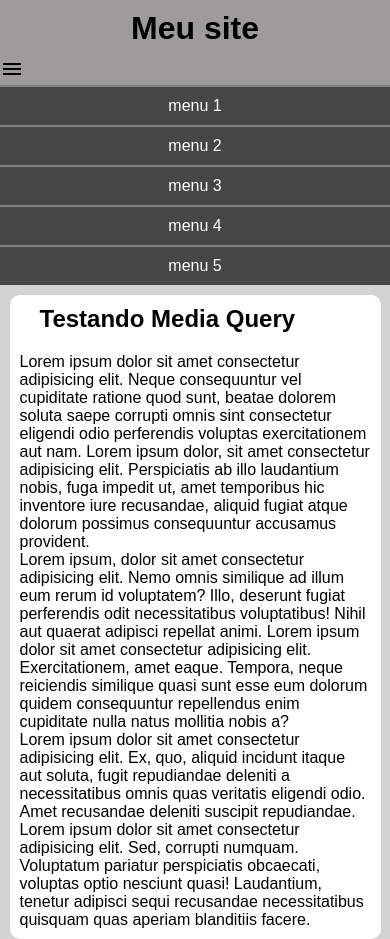
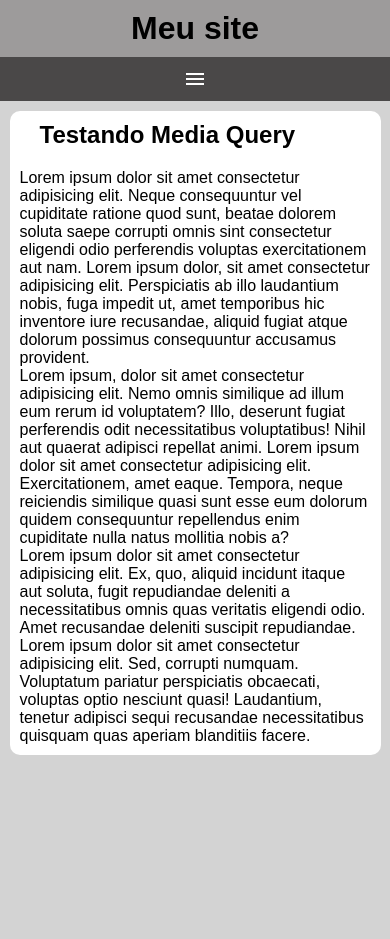
Before and after one commit to Danilo224/html-css, a plain HTML site: page exercicios/exer026/mq005/index.html in a window 390 px wide. After the commit the page ends 844 px from the top, so only its background shows below. Drawn offline with Linux system fonts and the light colour scheme.

Commit message:
exer005media query

```diff
--- a/exercicios/exer026/mq005/estilos/style.css
+++ b/exercicios/exer026/mq005/estilos/style.css
@@ -16,8 +16,20 @@ header > h1 {
     padding: 10px;
     text-align: center;
 }
+i#burguer {
+    background-color: rgb(74, 72, 72);
+    color: white;
+    display: block;
+    text-align: center;
+    padding: 10px;
+    cursor: pointer;
+}
+i#burguer:hover {
+    background-color: white;
+    color: black;
+}
 menu {
-    display: block;
+    display: none;
 }
 menu > ul {
     list-style-type: none;
@@ -46,5 +58,4 @@ article > h2 {
     text-align: justify;
     margin-bottom: 20px;
     text-indent: 20px;
-
 }
--- a/exercicios/exer026/mq005/index.html
+++ b/exercicios/exer026/mq005/index.html
@@ -11,14 +11,15 @@
 <body>
     <header>
         <h1>Meu site</h1>
-        <span class="material-icons">menu</span>
-        <menu>
+        <i id="burguer" class="material-icons" onclick="clickMenu()">menu</menu></i>
+
+        <menu id="itens">
           <ul>
-            <li><a href="#">menu 1</a></li>
-            <li><a href="#">menu 2</a></li>
-            <li><a href="#">menu 3</a></li>
-            <li><a href="#">menu 4</a></li>
-            <li><a href="#">menu 5</a></li>
+            <li><a href="#">opção 1</a></li>
+            <li><a href="#">opção 2</a></li>
+            <li><a href="#">opção 3</a></li>
+            <li><a href="#">opção 4</a></li>
+            <li><a href="#">opção 5</a></li>
           </ul>
         </menu>
   </header>
@@ -28,8 +29,17 @@
         <p>Lorem ipsum dolor sit amet consectetur adipisicing elit. Neque consequuntur vel cupiditate ratione quod sunt, beatae dolorem soluta saepe corrupti omnis sint consectetur eligendi odio perferendis voluptas exercitationem aut nam. Lorem ipsum dolor, sit amet consectetur adipisicing elit. Perspiciatis ab illo laudantium nobis, fuga impedit ut, amet temporibus hic inventore iure recusandae, aliquid fugiat atque dolorum possimus consequuntur accusamus provident.</p>
        <p>Lorem ipsum, dolor sit amet consectetur adipisicing elit. Nemo omnis similique ad illum eum rerum id voluptatem? Illo, deserunt fugiat perferendis odit necessitatibus voluptatibus! Nihil aut quaerat adipisci repellat animi. Lorem ipsum dolor sit amet consectetur adipisicing elit. Exercitationem, amet eaque. Tempora, neque reiciendis similique quasi sunt esse eum dolorum quidem consequuntur repellendus enim cupiditate nulla natus mollitia nobis a?</p>
        <p>Lorem ipsum dolor sit amet consectetur adipisicing elit. Ex, quo, aliquid incidunt itaque aut soluta, fugit repudiandae deleniti a necessitatibus omnis quas veritatis eligendi odio. Amet recusandae deleniti suscipit repudiandae. Lorem ipsum dolor sit amet consectetur adipisicing elit. Sed, corrupti numquam. Voluptatum pariatur perspiciatis obcaecati, voluptas optio nesciunt quasi! Laudantium, tenetur adipisci sequi recusandae necessitatibus quisquam quas aperiam blanditiis facere.</p>
+    </article>
   </main>
-    </article>
+  <script>
+    function clickMenu () {
+      if (itens.style.display == 'block') {
+          itens.style.display = 'none'
+        } else {
+          itens.style.display = 'block'
+        }
+    }
 
+  </script>
 </body>
 </html>
```
